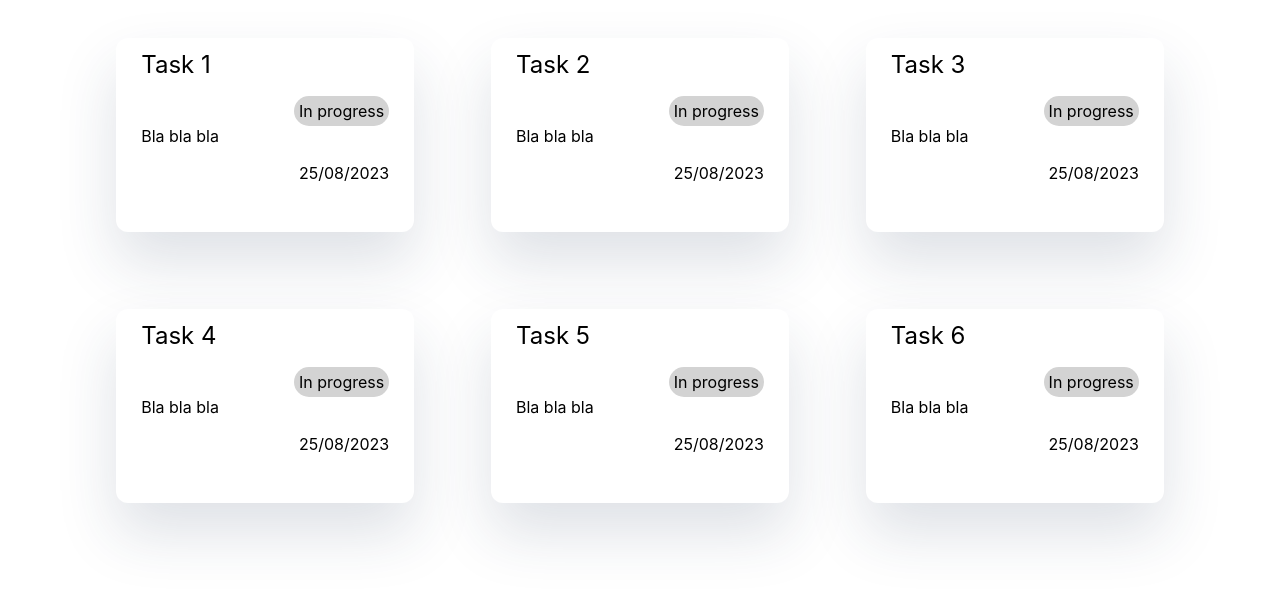
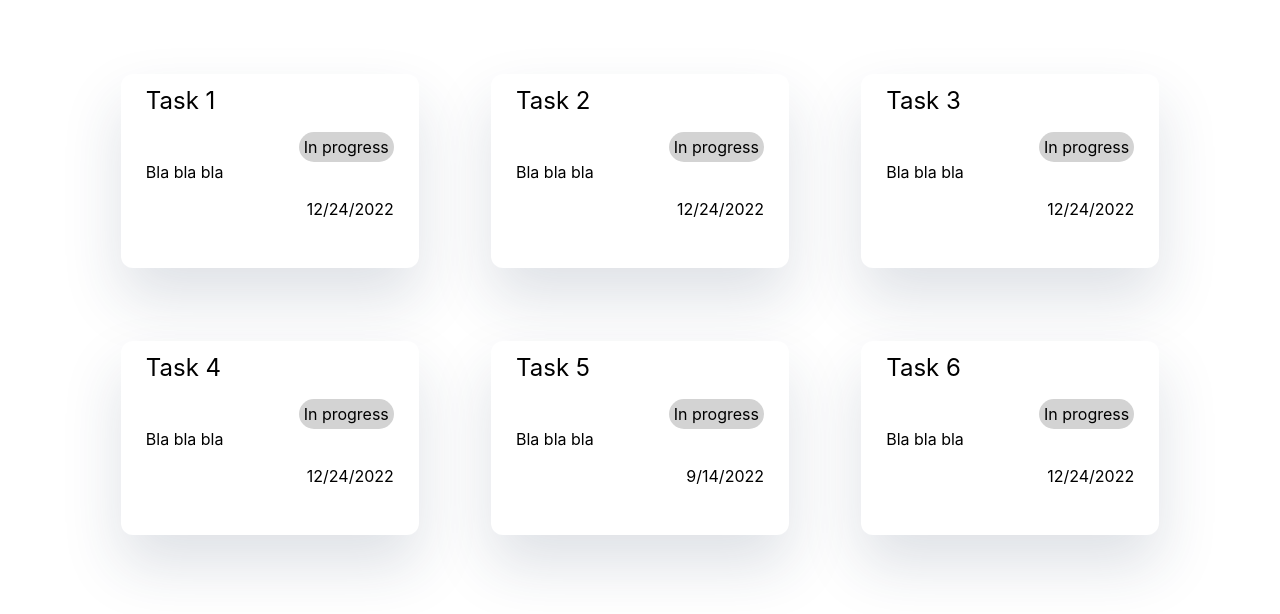
Before and after one commit to larisabreje/sda-course-work, a React (Create React App) app: page / in a window 1280 px wide. Shown: the top 614 px of the page. Built offline with nearby package versions, Linux system fonts and the light colour scheme.

Commit message:
Adding some changes

```diff
--- a/src/App.css
+++ b/src/App.css
@@ -5,3 +5,9 @@
   justify-content: center;
   align-items: center;
 }
+
+.container {
+  display: flex;
+  align-items: center;
+  padding: 3%;
+}
--- a/src/App.js
+++ b/src/App.js
@@ -13,46 +13,55 @@ function App() {
       title: 'Task 1',
       status: 'In progress',
       description: 'Bla bla bla',
-      date: '25/08/2023',
+      date: new Date('12 24, 22'),
     },
     {
       title: 'Task 2',
       status: 'In progress',
       description: 'Bla bla bla',
-      date: '25/08/2023',
+      date: new Date('12 24, 22'),
     },
     {
       title: 'Task 3',
       status: 'In progress',
       description: 'Bla bla bla',
-      date: '25/08/2023',
+      date: new Date('12 24, 22'),
     },
     {
       title: 'Task 4',
       status: 'In progress',
       description: 'Bla bla bla',
-      date: '25/08/2023',
+      date: new Date('12 24, 22'),
     },
     {
       title: 'Task 5',
       status: 'In progress',
       description: 'Bla bla bla',
-      date: '25/08/2023',
+      date: new Date('09 14, 22'),
     },
     {
       title: 'Task 6',
       status: 'In progress',
       description: 'Bla bla bla',
-      date: '25/08/2023',
+      date: new Date('12 24, 22'),
     },
   ]);
   return (
-    <div className="App">
-      {data && data?.map((item,index) => {
-        return (
-          <Card key={index} title={item.title} status={item.status} description={item.description} date={item.date}/>
-        )
-      })}
+    <div className="container">
+      <div className="App">
+        {data &&
+          data?.map((item, index) => {
+            return (
+              <Card
+                key={index}
+                title={item.title}
+                status={item.status}
+                description={item.description}
+                date={item.date}
+              />
+            );
+          })}
+      </div>
     </div>
   );
 }
--- a/src/components/Card.js
+++ b/src/components/Card.js
@@ -2,16 +2,13 @@ import './styles/card.css';
 
 function Card(props) {
   return (
-    <div className="card" >
+    <div className="card">
       <div className="card-title"> {props.title}</div>
       <div className="card-status">
-        <span>{props.status}</span></div>
+        <span>{props.status}</span>
+      </div>
       <div className="card-description">{props.description}</div>
-      <div className="card-date">{props.date}</div>
-      {props.specials ?
-       <div className='card-special'>{props.specials}</div> :
-       props.specials2 ? <div className='card-special2'>{props.specials2}</div> : <></>
-         }
+      <div className="card-date">{props.date.toLocaleDateString('en-US')}</div>
     </div>
   );
 }
--- /dev/null
+++ b/src/components/Create_task.js
@@ -0,0 +1,3 @@
+function CreateTasks(props) {
+  return;
+}
```
